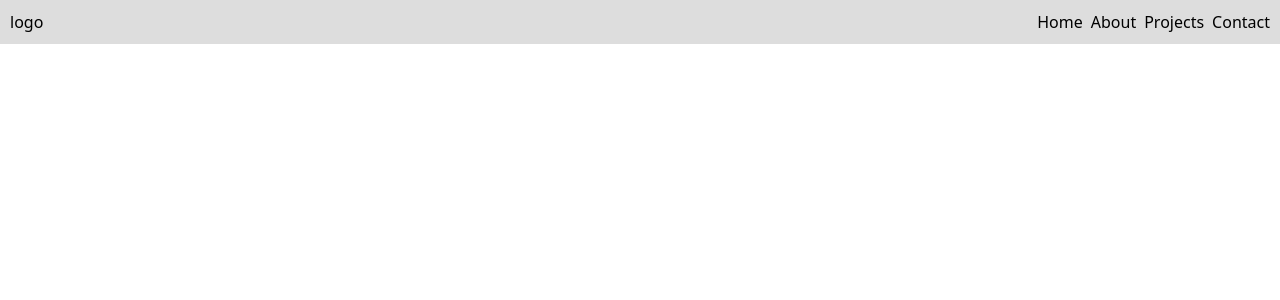
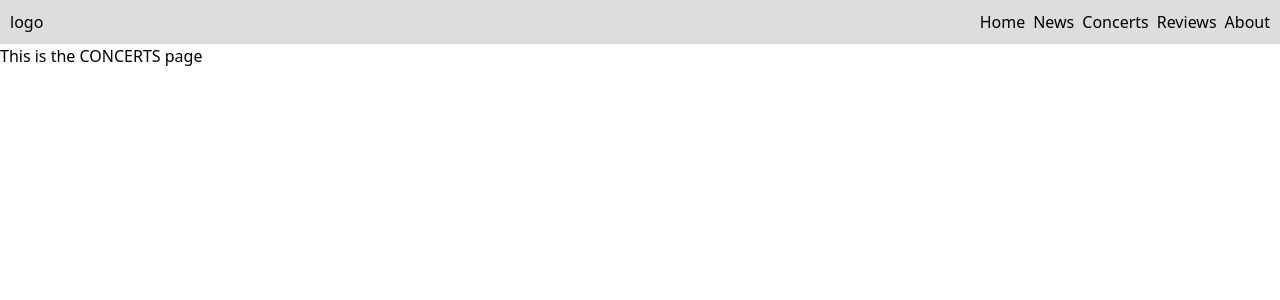
Before and after one commit to psychodev92/rmw-music, a React (Create React App) app: page /concerts in a window 1280 px wide. Shown: the top 300 px of the page. Built offline with nearby package versions, Linux system fonts and the light colour scheme.

Commit message:
React Router; Navbar redirect

```diff
--- a/package.json
+++ b/package.json
@@ -9,6 +9,8 @@
     "ajv": "^7.2.4",
     "react": "^18.3.1",
     "react-dom": "^18.3.1",
+    "react-router": "^6.24.0",
+    "react-router-dom": "^6.24.0",
     "react-scripts": "^5.0.1",
     "sass": "^1.77.6",
     "web-vitals": "^2.1.4"
--- a/src/App.js
+++ b/src/App.js
@@ -1,10 +1,28 @@
+import { Routes, Route } from "react-router-dom"
+
 import Navbar from './components/Navbar';
+import Home from './pages/Homepage';
+import News from './pages/News';
+import Concerts from './pages/Concerts';
+import Reviews from './pages/Reviews';
+import About from './pages/About';
+
 import './assets/styles/main.scss';
 
 function App() {
     return (
         <>
             <Navbar />
+
+            <div>
+                <Routes className="flex gap-2 justify-end">
+                    <Route path="/" element={ <Home/> } />
+                    <Route path="/news" element={ <News/> } />
+                    <Route path="/concerts" element={ <Concerts/> } />
+                    <Route path="/reviews" element={ <Reviews/> } />
+                    <Route path="/about" element={ <About/> } />
+                </Routes>
+            </div>
         </>
     );
 }
--- a/src/components/Navbar.js
+++ b/src/components/Navbar.js
@@ -1,3 +1,5 @@
+import { Link } from "react-router-dom";
+
 const Navbar = () => {
     return (
         <nav className="rmw-navbar flex">
@@ -5,10 +7,11 @@ const Navbar = () => {
 
             <div className="flex-1 justify-end">
                 <ul className="flex gap-2 justify-end">
-                    <li>Home</li>
-                    <li>About</li>
-                    <li>Projects</li>
-                    <li>Contact</li>
+                    <li><Link to="/">Home</Link></li>
+                    <li><Link to="news">News</Link></li>
+                    <li><Link to="concerts">Concerts</Link></li>
+                    <li><Link to="reviews">Reviews</Link></li>
+                    <li><Link to="about">About</Link></li>
                 </ul>
             </div>
         </nav>
--- a/src/index.js
+++ b/src/index.js
@@ -4,11 +4,13 @@ import './index.css';
 import App from './App';
 import reportWebVitals from './reportWebVitals';
 
+import { BrowserRouter } from "react-router-dom";
+
 const root = ReactDOM.createRoot(document.getElementById('root'));
 root.render(
-    <React.StrictMode>
+    <BrowserRouter>
         <App />
-    </React.StrictMode>
+    </BrowserRouter>
 );
 
 // If you want to start measuring performance in your app, pass a function
--- /dev/null
+++ b/src/pages/About.js
@@ -0,0 +1,9 @@
+function About() {
+    return (
+        <div>
+            <h1>This is the ABOUT page</h1>
+        </div>
+    );
+}
+
+export default About;
--- /dev/null
+++ b/src/pages/Concerts.js
@@ -0,0 +1,9 @@
+function Concerts() {
+    return (
+        <div>
+            <h1>This is the CONCERTS page</h1>
+        </div>
+    );
+}
+
+export default Concerts;
--- /dev/null
+++ b/src/pages/Homepage.js
@@ -0,0 +1,9 @@
+function Home() {
+    return (
+        <div>
+            <h1>This is the home page</h1>
+        </div>
+    );
+}
+
+export default Home;
--- /dev/null
+++ b/src/pages/News.js
@@ -0,0 +1,9 @@
+function News() {
+    return (
+        <div>
+            <h1>This is the NEWS page</h1>
+        </div>
+    );
+}
+
+export default News;
--- /dev/null
+++ b/src/pages/Reviews.js
@@ -0,0 +1,9 @@
+function Reviews() {
+    return (
+        <div>
+            <h1>This is the REVIEWS page</h1>
+        </div>
+    );
+}
+
+export default Reviews;
```
Also changed, not shown: 1 other file (tests, documents, lock files or other folders).
